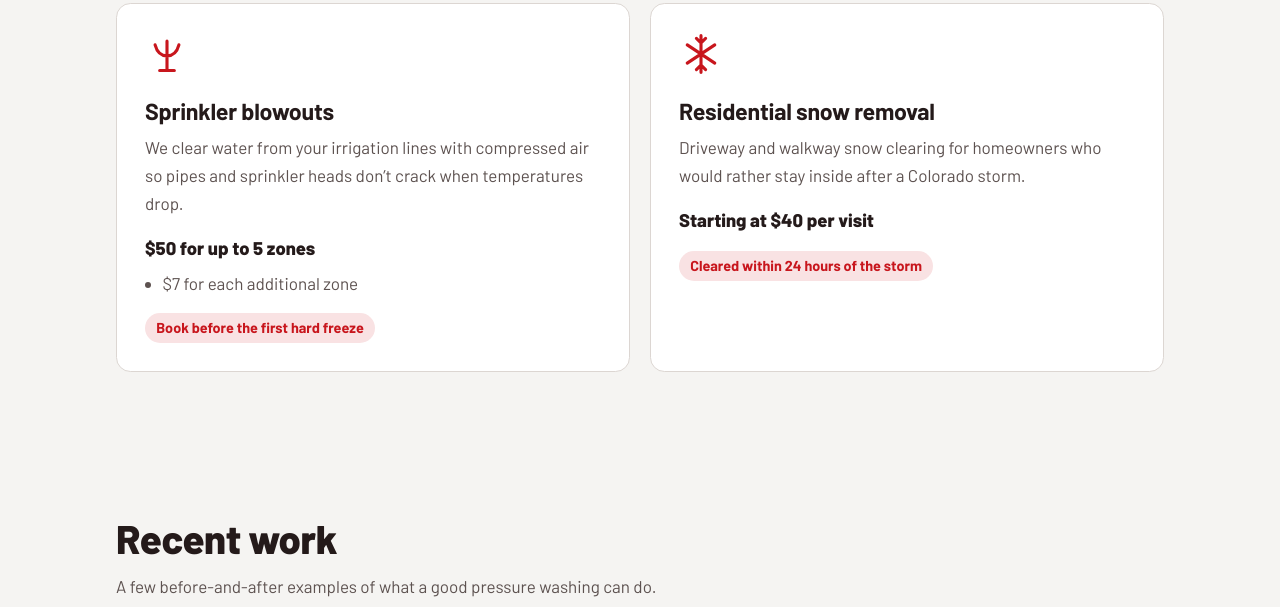
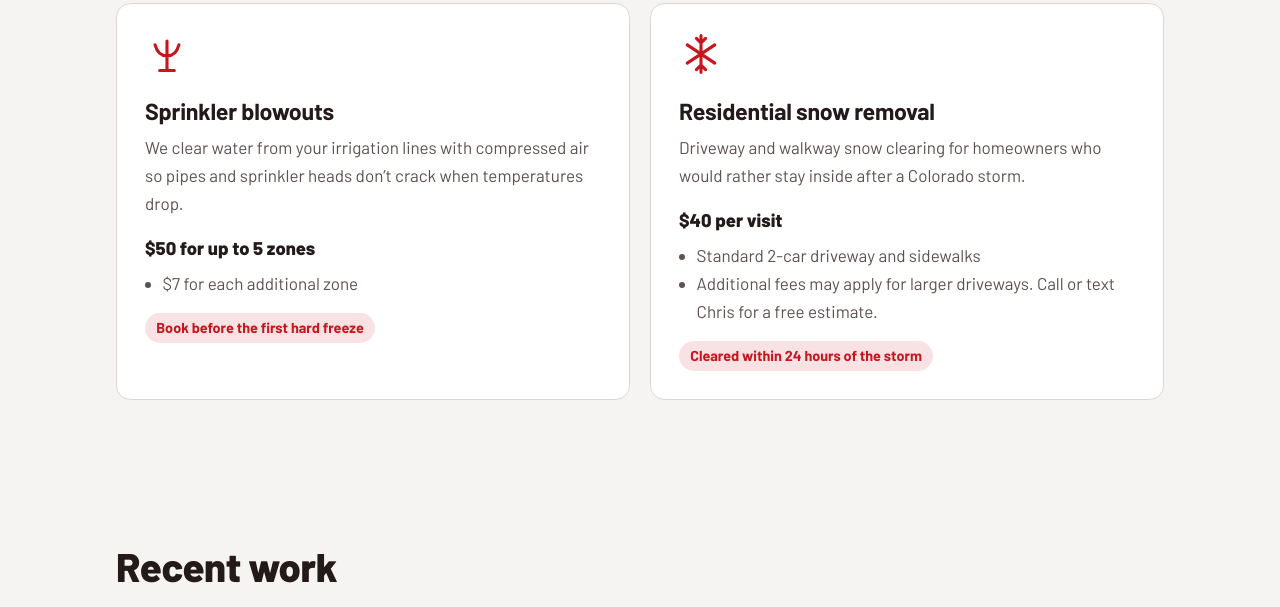
Before and after one commit to buckeyeservices/buckeye-services, a plain HTML site: page index.html in a window 1280 px wide. Shown: the part 1376-1983 px from the top of the page. Drawn offline with Linux system fonts and the light colour scheme.

Commit message:
Add files via upload

```diff
--- a/index.html
+++ b/index.html
@@ -180,7 +180,8 @@ footer{background:var(--stone);color:var(--maroon);padding:1.5rem 0;font-size:.9
           <svg viewBox="0 0 24 24" aria-hidden="true"><path d="M12 2v20M4.500 7l15 10M19.500 7l-15 10M9.500 3.500 12 6l2.500-2.500M9.500 20.500 12 18l2.500 2.500"/></svg>
           <h3>Residential snow removal</h3>
           <p>Driveway and walkway snow clearing for homeowners who would rather stay inside after a Colorado storm.</p>
-          <p class="price">Starting at $40 per visit</p>
+          <p class="price">$40 per visit</p>
+          <ul class="rates"><li>Standard 2-car driveway and sidewalks</li><li>Additional fees may apply for larger driveways. Call or text Chris for a free estimate.</li></ul>
           <span class="tag">Cleared within 24 hours of the storm</span>
         </article>
       </div>
```
